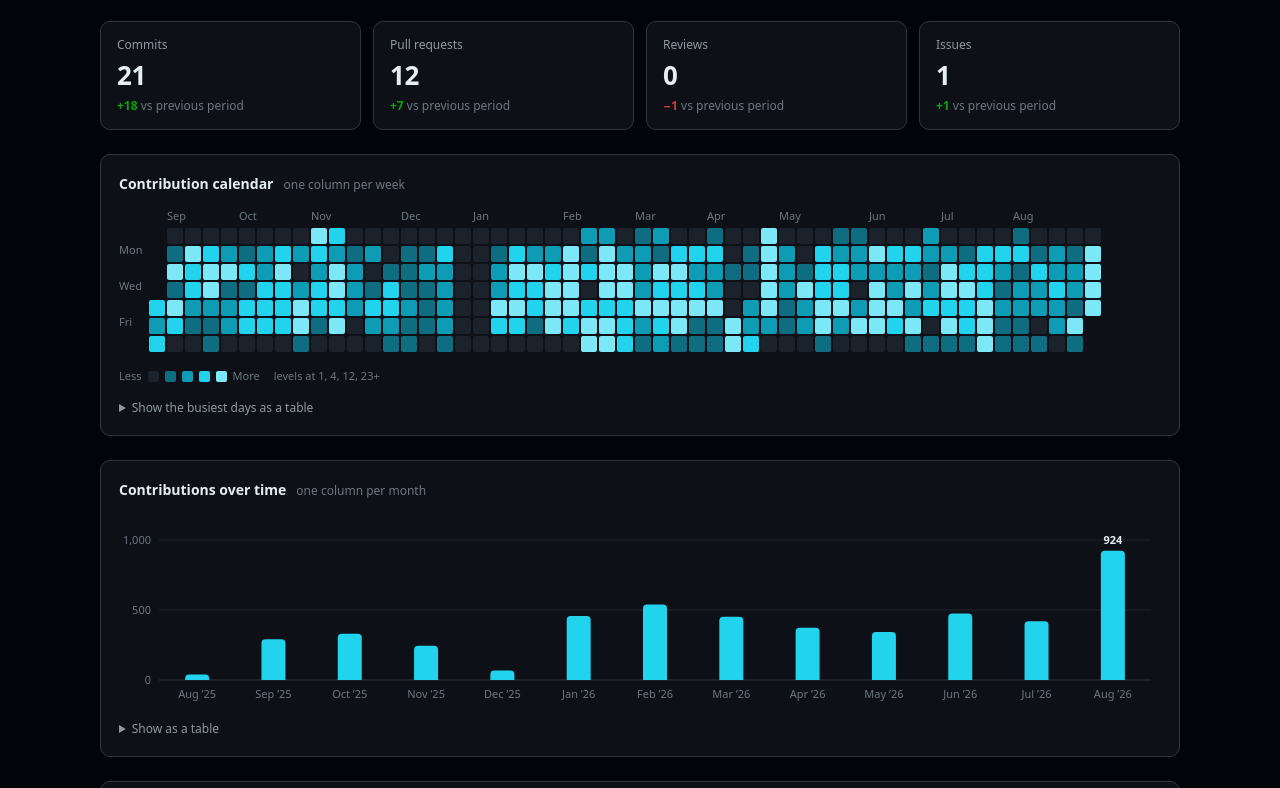
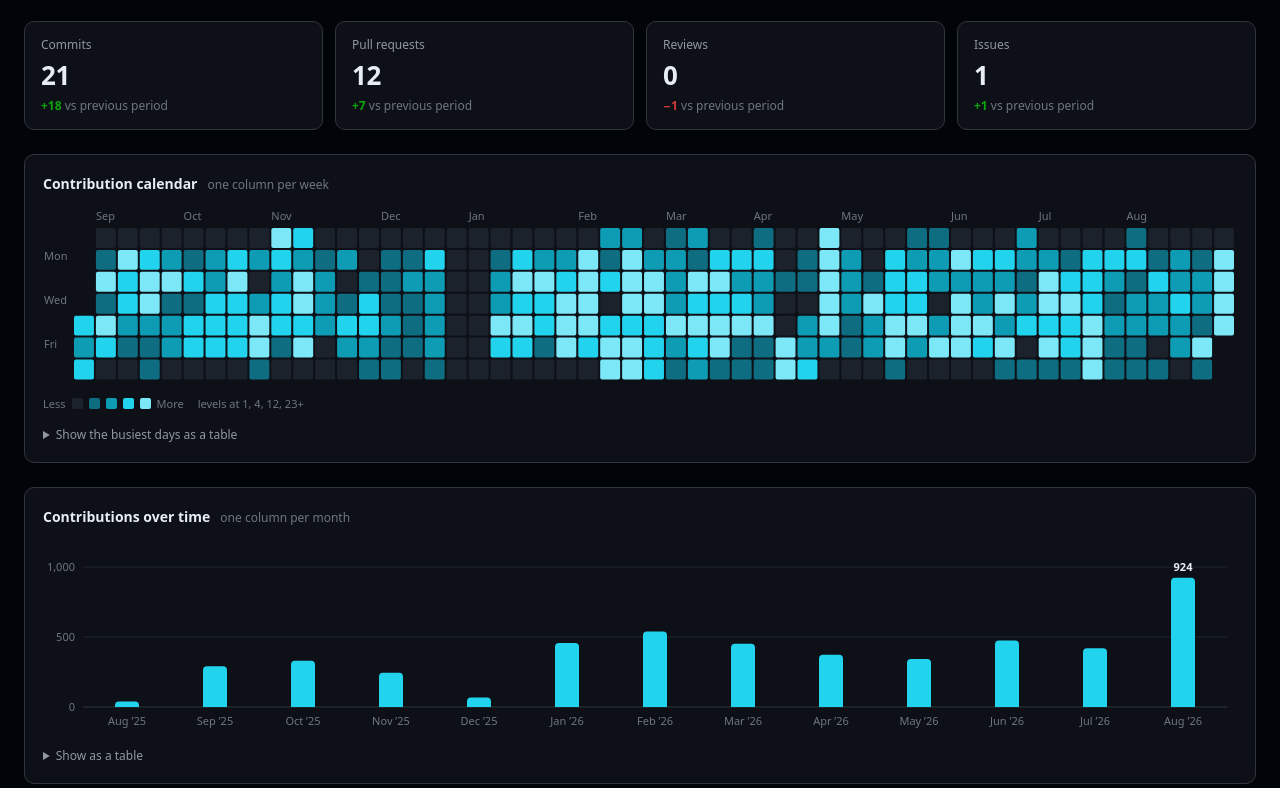
Before and after one commit to rolandsusans/rolandsusans, a plain HTML site: page docs/index.html in a window 1280 px wide. Shown: the part 320-1108 px from the top of the page. Drawn offline with Linux system fonts and the light colour scheme; files whose address does not match are found by name.

Commit message:
feat(dashboard): widen the page and fill charts edge to edge
The page capped at 1120px and calendar cells were sized by integer
division, so on wide screens the grid left the division remainder as a
dead band on the right. The wrap now runs to 1560px, cells size
fractionally to fill the card exactly, and a grid that hits its size cap
(30-day strip, all-time) centres instead of hugging the left edge.

The README card scales with width=100% instead of a fixed 860px.

```diff
--- a/docs/index.html
+++ b/docs/index.html
@@ -39,7 +39,7 @@
     -webkit-font-smoothing: antialiased;
   }
 
-  .wrap { max-width: 1120px; margin: 0 auto; padding: 32px 20px 64px; }
+  .wrap { max-width: 1560px; margin: 0 auto; padding: 32px 24px 64px; }
 
   a { color: var(--accent); text-decoration: none; }
   a:hover { text-decoration: underline; }
@@ -134,6 +134,8 @@
   figcaption .title { font-size: 14px; font-weight: 600; }
   figcaption .sub { color: var(--muted); font-size: 12px; }
   .plot { overflow-x: auto; overflow-y: hidden; }
+  /* charts size themselves to the box; anything narrower (capped all-time grid) sits centred */
+  .plot > svg { margin-inline: auto; }
   svg { display: block; }
   svg text { fill: var(--muted); font-family: var(--sans); font-size: 11px; }
   svg text.value { fill: var(--ink); font-size: 11px; font-weight: 600; }
@@ -547,8 +549,11 @@ function renderCalendar() {
   const strip = range.days !== null && range.days <= 90;
   const columns = range.days === null ? 54 : strip ? range.days : Math.ceil((range.days + 6) / 7);
   const labelW = range.days === null ? 42 : strip ? 0 : 30;
-  const cap = range.days === null ? 14 : strip ? 36 : 18;
-  const cell = Math.max(6, Math.min(cap, Math.floor((avail - labelW - 8) / columns) - gap));
+  // fractional cells, so the grid fills the card edge to edge instead of leaving the
+  // remainder of an integer division as dead space (SVG renders float coords fine)
+  const cap = range.days === null ? 15 : strip ? 36 : 27;
+  const fit = (avail - labelW - 2) / columns - gap;
+  const cell = Math.max(6, Math.min(cap, fit));
   const step = cell + gap;
 
   if (strip) {
@@ -569,7 +574,7 @@ function renderCalendar() {
     });
     const rowH = 7 * step + 14;
     const years = [...byYear.keys()].sort();
-    svg.setAttribute("width", Math.max(avail, labelW + 54 * step));
+    svg.setAttribute("width", labelW + 54 * step);
     svg.setAttribute("height", years.length * rowH);
     years.forEach((year, r) => {
       const top = r * rowH;
@@ -583,7 +588,7 @@ function renderCalendar() {
   } else {
     const firstCol = dayAt(from).getUTCDay();
     const cols = Math.ceil((counts.length + firstCol) / 7);
-    svg.setAttribute("width", Math.max(avail, labelW + cols * step));
+    svg.setAttribute("width", labelW + cols * step);
     svg.setAttribute("height", 7 * step + 18);
     for (const row of [1, 3, 5]) {
       svg.append(text(el("text", { x: 0, y: 18 + row * step + cell * 0.5 }), WEEKDAYS[row].slice(0, 3)));
@@ -609,7 +614,7 @@ function renderCalendar() {
 /** One square per day in a single row, with a date tick every few days. */
 function renderDayStrip({ svg, title, from, counts, th, cell, step, avail, range }) {
   const top = 22;
-  svg.setAttribute("width", Math.max(avail, counts.length * step));
+  svg.setAttribute("width", counts.length * step);
   svg.setAttribute("height", top + cell + 24);
   const every = Math.ceil(counts.length / 12);
   counts.forEach((n, i) => {
```
Also changed, not shown: 1 other file.
